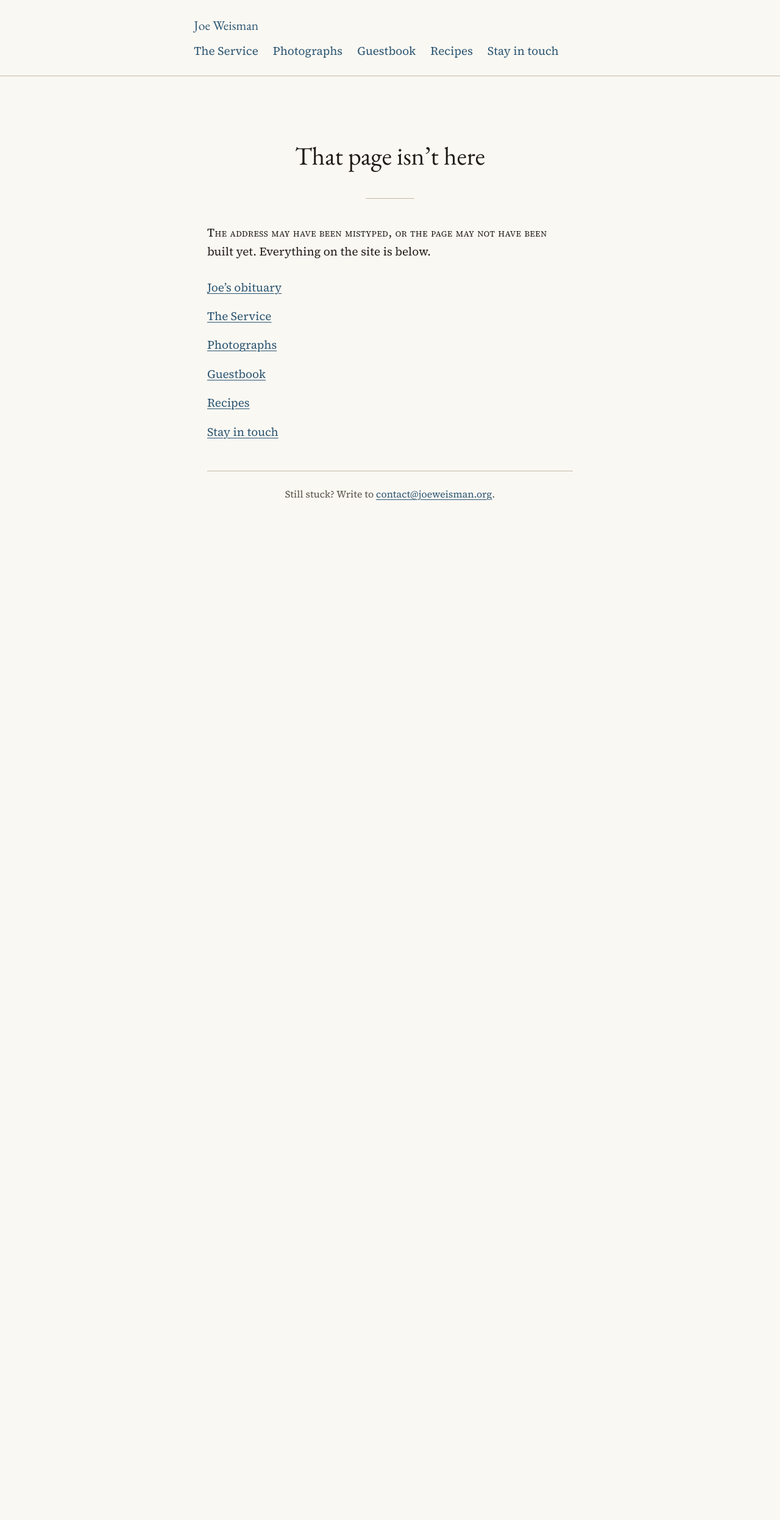
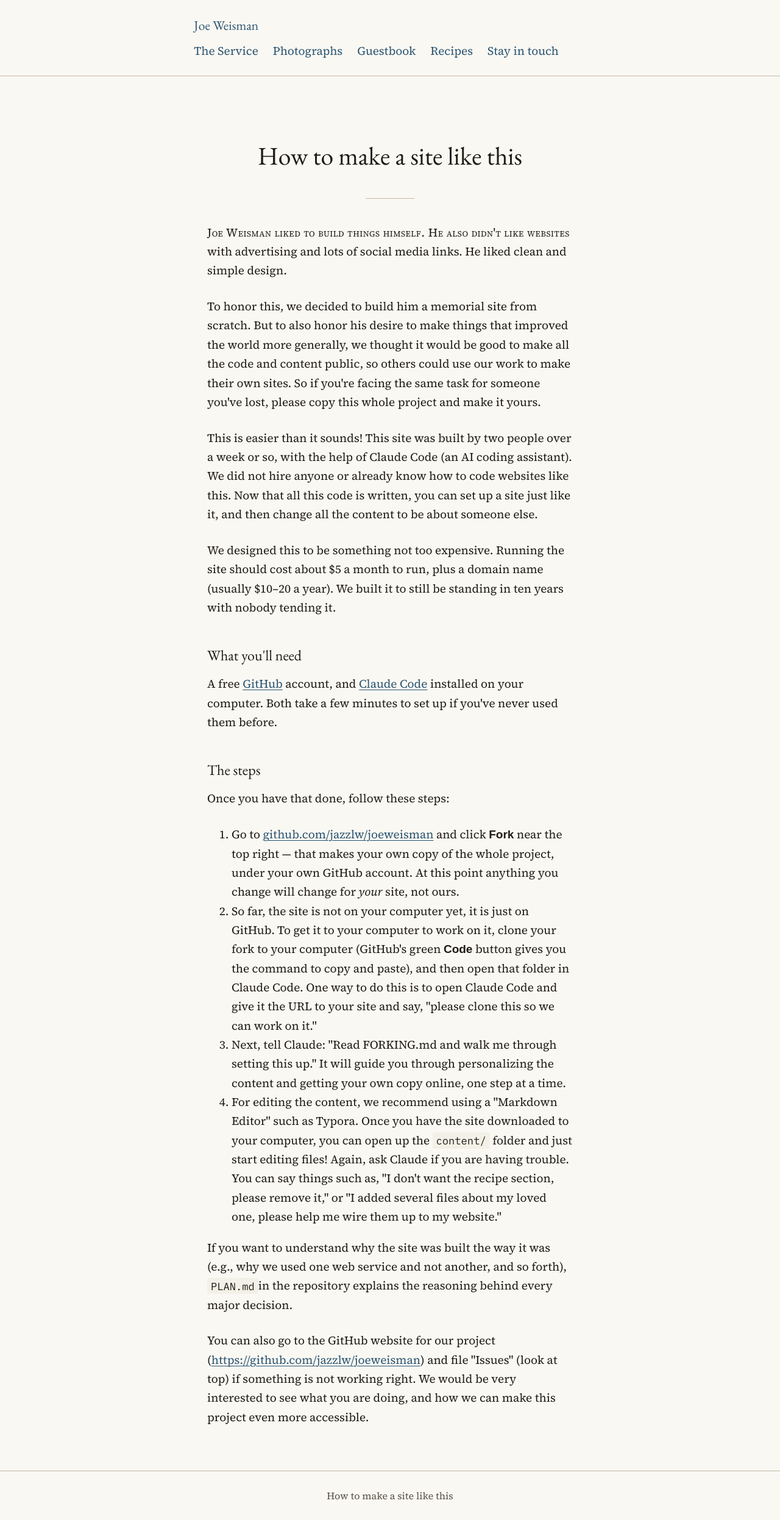
Before and after one commit to amandible/memorial2026, a Next.js app: page /how-to-make-this in a window 1280 px wide. Before the commit this address had no page. Shown: the whole page at 61% size. Before the commit the page ends 911 px from the top, so only its background shows below. Built offline with nearby package versions, Linux system fonts and the light colour scheme; a web font is replaced by a local one.

Commit message:
Added a "How to make this" page so folks can do this for their own loved ones

```diff
--- /dev/null
+++ b/content/how-to-make-this.md
@@ -0,0 +1,29 @@
+---
+title: "How to make a site like this"
+---
+
+Joe Weisman liked to build things himself. He also didn't like websites with advertising and lots of social media links. He liked clean and simple design.
+
+To honor this, we decided to build him a memorial site from scratch. But to also honor his desire to make things that improved the world more generally, we thought it would be good to make all the code and content public, so others could use our work to make their own sites. So if you're facing the same task for someone you've lost, please copy this whole project and make it yours.
+
+This is easier than it sounds! This site was built by two people over a week or so, with the help of
+Claude Code (an AI coding assistant). We did not hire anyone or already know how to code websites like this. Now that all this code is written, you can set up a site just like it, and then change all the content to be about someone else.
+
+We designed this to be something not too expensive. Running the site should cost about $5 a month to run, plus a domain name (usually $10–20 a year). We built it to still be standing in ten years with nobody tending it.
+
+## What you'll need
+
+A free [GitHub](https://github.com) account, and [Claude Code](https://claude.com/claude-code) installed on your computer. Both take a few minutes to set up if you've never used them before.
+
+## The steps
+
+Once you have that done, follow these steps:
+
+1. Go to [github.com/jazzlw/joeweisman](https://github.com/jazzlw/joeweisman) and click **Fork** near the top right — that makes your own copy of the whole project, under your own GitHub account. At this point anything you change will change for _your_ site, not ours.
+2. So far, the site is not on your computer yet, it is just on GitHub. To get it to your computer to work on it, clone your fork to your computer (GitHub's green **Code** button gives you the command to copy and paste), and then open that folder in Claude Code. One way to do this is to open Claude Code and give it the URL to your site and say, "please clone this so we can work on it."
+3. Next, tell Claude: "Read FORKING.md and walk me through setting this up." It will guide you through personalizing the content and getting your own copy online, one step at a time.
+4. For editing the content, we recommend using a "Markdown Editor" such as Typora. Once you have the site downloaded to your computer, you can open up the `content/` folder and just start editing files! Again, ask Claude if you are having trouble. You can say things such as, "I don't want the recipe section, please remove it," or "I added several files about my loved one, please help me wire them up to my website."
+
+If you want to understand why the site was built the way it was (e.g., why we used one web service and not another, and so forth), `PLAN.md`in the repository explains the reasoning behind every major decision.
+
+You can also go to the GitHub website for our project (https://github.com/jazzlw/joeweisman) and file "Issues" (look at top) if something is not working right. We would be very interested to see what you are doing, and how we can make this project even more accessible.
--- /dev/null
+++ b/src/app/footer.tsx
@@ -0,0 +1,9 @@
+import Link from "next/link";
+
+export default function Footer() {
+  return (
+    <footer className="sitefoot">
+      <Link href="/how-to-make-this">How to make a site like this</Link>
+    </footer>
+  );
+}
--- /dev/null
+++ b/src/app/how-to-make-this/page.tsx
@@ -0,0 +1,16 @@
+import type { Metadata } from "next";
+import { readDoc } from "@/lib/content";
+
+export const metadata: Metadata = { title: "How to make a site like this" };
+
+export default function HowToMakeThisPage() {
+  const doc = readDoc("how-to-make-this");
+
+  return (
+    <main className="page" id="main">
+      <h1 className="page-title">{doc.title ?? "How to make a site like this"}</h1>
+      <hr className="rule" />
+      <div className="prose" dangerouslySetInnerHTML={{ __html: doc.html }} />
+    </main>
+  );
+}
--- a/src/app/layout.tsx
+++ b/src/app/layout.tsx
@@ -1,6 +1,7 @@
 import type { Metadata } from "next";
 import { bodySerif, displaySerif, mono } from "./fonts";
 import Nav from "./nav";
+import Footer from "./footer";
 import "./tokens.css";
 
 const SITE_NAME = "Joe Weisman";
@@ -64,6 +65,7 @@ export default function RootLayout({
         <a href="#main" className="skip">Skip to content</a>
         <Nav />
         {children}
+        <Footer />
       </body>
     </html>
   );
--- a/src/app/tokens.css
+++ b/src/app/tokens.css
@@ -143,6 +143,14 @@ body {
 .sitenav a:hover, .sitenav a:focus-visible { border-bottom-color: currentColor; }
 /* The current section reads as a label, not a link to where you already are. */
 .sitenav [aria-current="page"] { color: var(--muted); }
+
+.sitefoot {
+  border-top: 1px solid var(--rule);
+  padding: var(--s3) 1.35rem;
+  text-align: center;
+}
+.sitefoot a { color: var(--muted); font-size: var(--size-small); text-decoration: none; }
+.sitefoot a:hover, .sitefoot a:focus-visible { text-decoration: underline; }
 
 .wordmark {
   font-family: var(--display);
```
Also changed, not shown: 1 other file (tests, documents, lock files or other folders).
